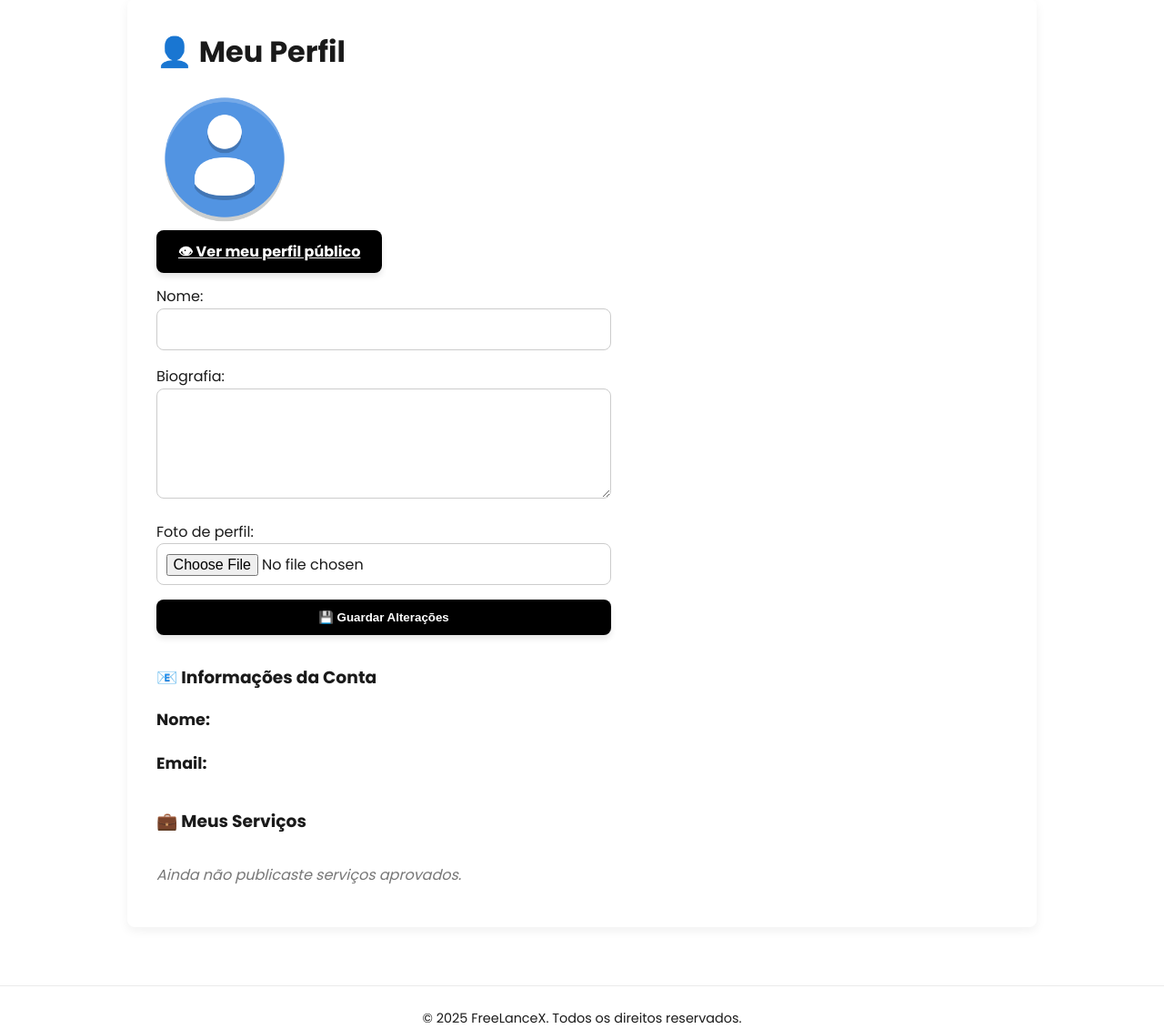
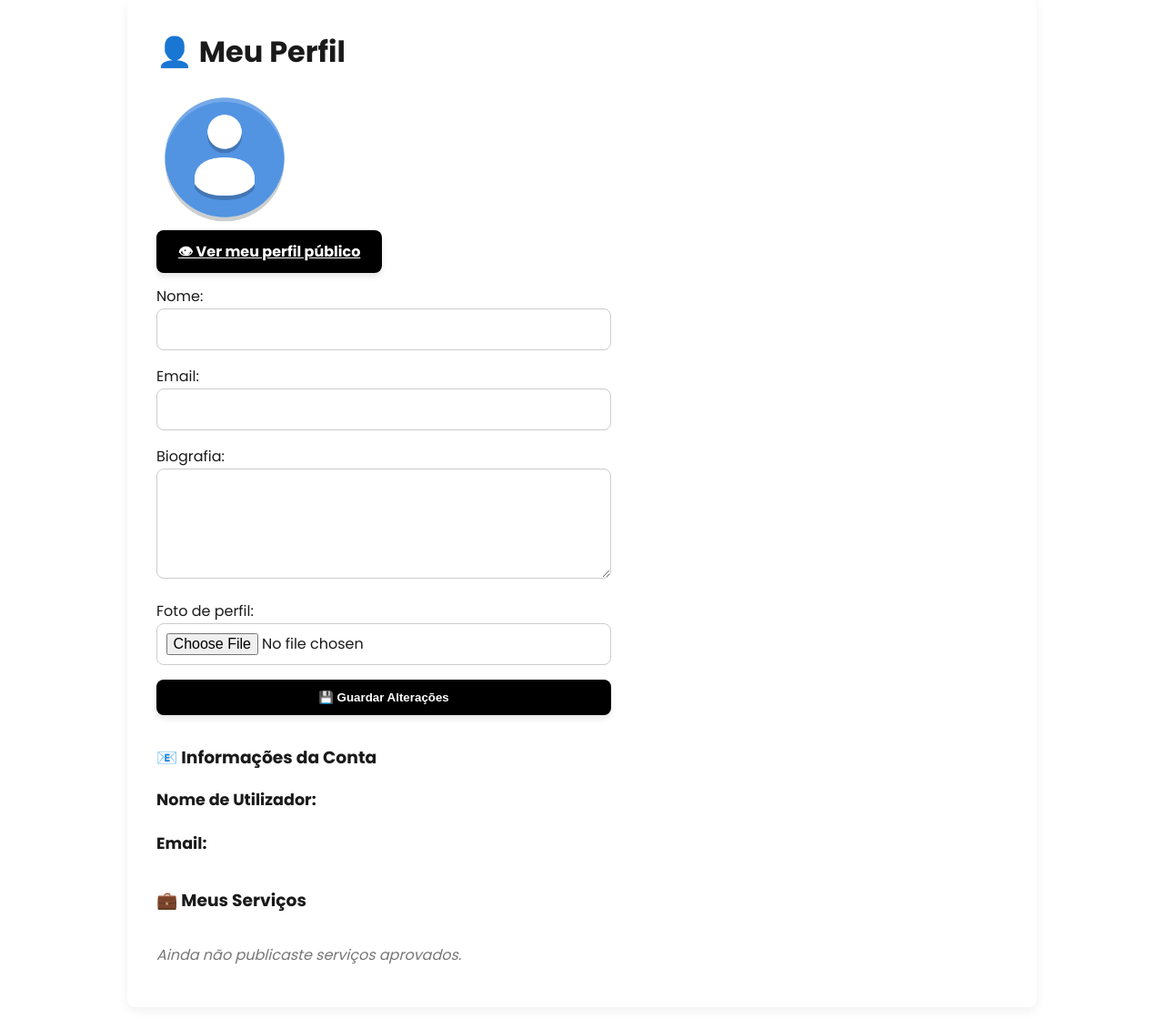
Before and after one commit to MigFOliv/Proj_LTW, a PHP site: page /pages/profile.php in a window 1280 px wide. Shown: the part 204-1335 px from the top of the page at 91% size. Run offline with PHP 8.4, Linux system fonts and the light colour scheme; the visitor is signed in with stand-in values (Sample User, id 1); data comes from the database, SQL or seed files in the repository.

Commit message:
edição do email no perfil permitida (com validação e verificação de duplicados)

```diff
--- a/pages/profile.php
+++ b/pages/profile.php
@@ -5,7 +5,6 @@ require_once(__DIR__ . '/../includes/csrf.php');
 require_login();
 
 $user_id = $_SESSION['user_id'];
-
 
 $stmt = $db->prepare('
     SELECT u.username, u.email, p.name, p.bio, p.profile_image
@@ -23,10 +22,24 @@ if ($_SERVER['REQUEST_METHOD'] === 'POST') {
 
     $name = trim($_POST['name'] ?? '');
     $bio = trim($_POST['bio'] ?? '');
+    $email = trim($_POST['email'] ?? '');
     $image_path = $user['profile_image'] ?? null;
 
     if (strlen($name) > 100) $name = substr($name, 0, 100);
     if (strlen($bio) > 1000) $bio = substr($bio, 0, 1000);
+
+    if (!filter_var($email, FILTER_VALIDATE_EMAIL)) {
+        die("Email inválido.");
+    }
+
+    $stmt = $db->prepare('SELECT id FROM users WHERE email = ? AND id != ?');
+    $stmt->execute([$email, $user_id]);
+    if ($stmt->fetch()) {
+        die("Este email já está a ser usado por outro utilizador.");
+    }
+
+    $stmt = $db->prepare('UPDATE users SET email = ? WHERE id = ?');
+    $stmt->execute([$email, $user_id]);
 
     if (isset($_FILES['profile_image']) && $_FILES['profile_image']['error'] === UPLOAD_ERR_OK) {
         $tmp_name = $_FILES['profile_image']['tmp_name'];
@@ -86,6 +99,10 @@ if ($_SERVER['REQUEST_METHOD'] === 'POST') {
             <input type="text" name="name" maxlength="100" value="<?= htmlspecialchars($user['name'] ?? '') ?>">
         </label>
 
+        <label>Email:
+            <input type="email" name="email" value="<?= htmlspecialchars($user['email']) ?>">
+        </label>
+
         <label>Biografia:
             <textarea name="bio" maxlength="1000" rows="4"><?= htmlspecialchars($user['bio'] ?? '') ?></textarea>
         </label>
@@ -99,7 +116,7 @@ if ($_SERVER['REQUEST_METHOD'] === 'POST') {
 
     <h3 style="margin-top: 2rem;">📧 Informações da Conta</h3>
     <ul class="stats-list">
-        <li><strong>Nome:</strong> <?= htmlspecialchars($user['username']) ?></li>
+        <li><strong>Nome de Utilizador:</strong> <?= htmlspecialchars($user['username']) ?></li>
         <li><strong>Email:</strong> <?= htmlspecialchars($user['email']) ?></li>
     </ul>
 
```
